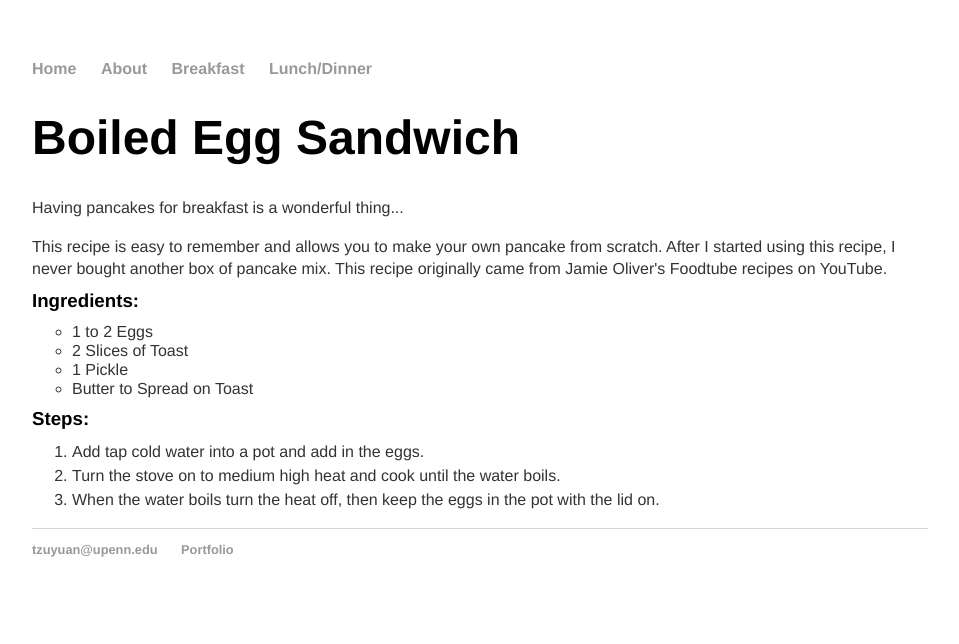
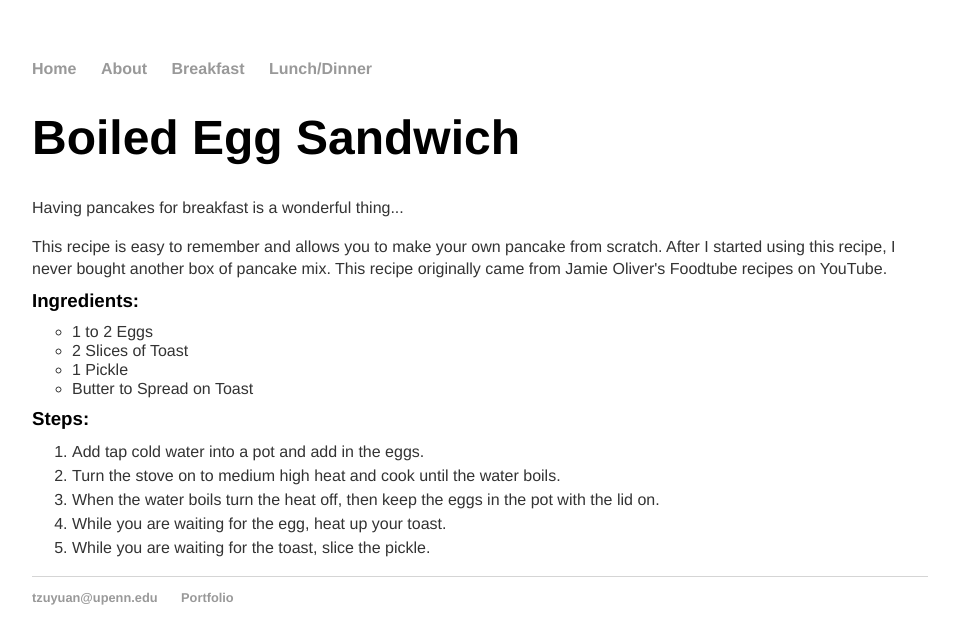
Before and after one commit to tzuyuanw/tzuyuanw.github.io, a Jekyll site: the page recipes/eggsandwich.html, which Jekyll copies as it is, in a window 1280 px wide. Shown: the top 644 px of the page, without its empty margins (160-1119 px from the left). Built offline with Jekyll 4.4.1, drawn with Linux system fonts in a browser that asks for light colours.

Commit message:
Update eggsandwich.html

```diff
--- a/recipes/eggsandwich.html
+++ b/recipes/eggsandwich.html
@@ -38,6 +38,8 @@
 					<li>Add tap cold water into a pot and add in the eggs.</li>
 					<li>Turn the stove on to medium high heat and cook until the water boils.</li>
 					<li>When the water boils turn the heat off, then keep the eggs in the pot with the lid on.</li>
+					<li>While you are waiting for the egg, heat up your toast.</li>
+					<li>While you are waiting for the toast, slice the pickle.</li>
 
 				</ol>
 			</div>
```
